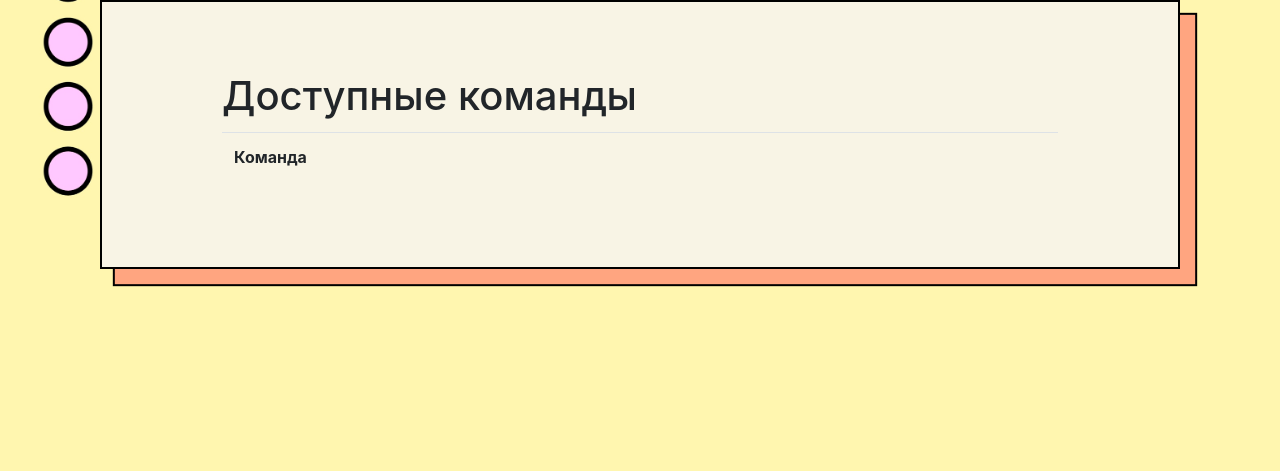
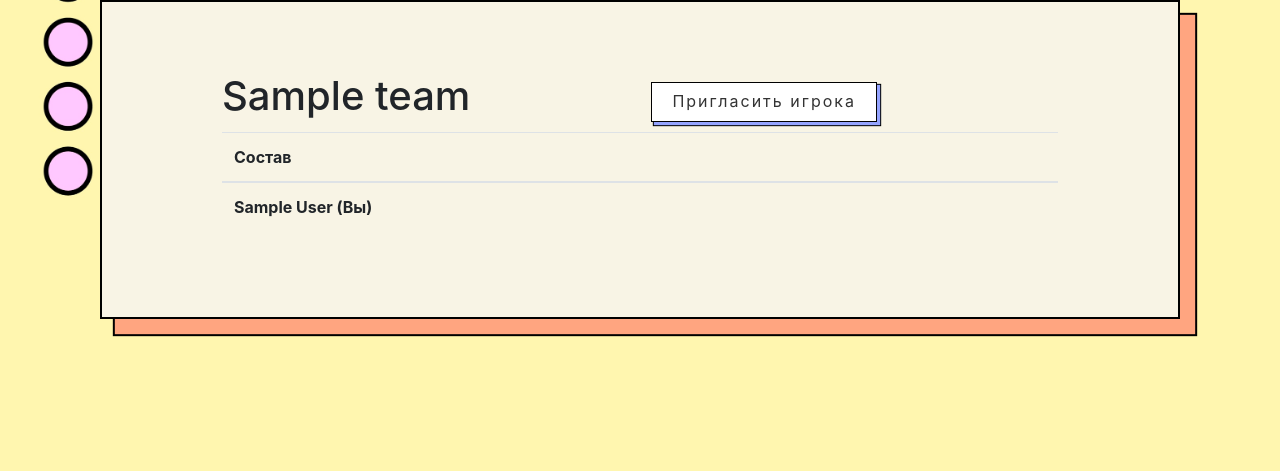
Before and after one commit to andrey545454/MathGame-CourseWork, a Django app: page /teams/1 in a window 1280 px wide. Shown: the part 56-527 px from the top of the page. Run offline with Django 4.2, Linux system fonts and the light colour scheme; a user stored in the database is signed in; tables that the repository leaves empty hold one stand-in row (values such as "Sample post"); lists and menus that the app fills with data are empty; some libraries are stand-ins or nearby versions.

Commit message:
add part of CRUD for team

```diff
--- a/game/urls.py
+++ b/game/urls.py
@@ -9,7 +9,9 @@ urlpatterns = [
     path('games/<int:pk>', views.selected_game, name='selected_game'),
 
     path('teams/', views.teams, name='teams'),
+    path('teams/create', views.create_team, name='create_team'),
     path('teams/<int:pk>', views.selected_team, name='selected_team'),
+    path('teams/<int:pk>/add', views.add_player, name='add_player'),
 
     path('profile/', views.profile, name='profile'),
 
--- a/game/views.py
+++ b/game/views.py
@@ -2,8 +2,9 @@ from django.http import HttpResponse
 from django.contrib.auth import login, logout, update_session_auth_hash
 from django.contrib.auth.decorators import login_required
 from django.shortcuts import render, redirect, get_object_or_404
+from django.utils.translation import gettext_lazy as _
 
-from .forms import RegisterForm, UpdateForm
+from .forms import *
 from .models import *
 
 # Create your views here.
@@ -14,6 +15,10 @@ def register(request):
         form = RegisterForm(request.POST)
         if form.is_valid():
             user = form.save()
+            Player.objects.create(
+                user=user,
+                status=PlayerStatus.objects.get(name='Активный')
+            ).save()
             login(request, user)
             return redirect('/')
     else:
@@ -27,27 +32,84 @@ def index(request):
 
 def games(request):
     g = Game.objects.all()
-    return render(request, 'games.html', {'games': g})
+    return render(request, 'game/games.html', {'games': g})
 
 
 @login_required
 def selected_game(request, pk):
     g = Game.objects.all()
-    print(pk)
-    return render(request, 'games.html', {'games': g})
+    return render(request, 'game/games.html', {'games': g})
 
 
 @login_required
 def teams(request):
     teams = Team.objects.filter(players__user=request.user)
-    return render(request, 'teams.html', {'teams': teams})
+    return render(request, 'team/teams.html', {'teams': teams})
+
+
+@login_required
+def create_team(request):
+
+    init_player = Player.objects.get(user=request.user)
+    init_status = TeamStatus.objects.get(name='Активный')
+
+    init_data = {
+        'captain': init_player,
+        'status': init_status
+    }
+
+    if request.method == 'POST':
+        form = CreateTeamForm(request.POST, initial=init_data)
+        if form.is_valid():
+            team = form.save()
+            team.players.add(init_player)
+            return redirect('/')
+    else:
+        form = CreateTeamForm(initial=init_data)
+
+    return render(request, 'team/create_team.html', {'form': form})
 
 
 @login_required
 def selected_team(request, pk):
     team = Team.objects.get(pk=pk)
-    print(team)
-    return render(request, 'teams.html')
+    captain = team.captain
+    players = team.players.all()
+    cur_player = players.get(user=request.user)
+
+    return render(request, 'team/selected_team.html',
+                  {'team': team,
+                   'captain': captain,
+                   'players': players,
+                   'cur_player': cur_player,
+                   })
+
+
+@login_required
+def add_player(request, pk):
+    team = Team.objects.get(pk=pk)
+    captain = team.captain
+
+    players = team.players.all()
+    cur_player = players.get(user=request.user)
+
+    if captain == cur_player:
+        if request.method == 'POST':
+            form = AddPlayerForm(request.POST)
+            if form.is_valid():
+                user = User.objects.get(username=form.cleaned_data['username'])
+                new_player = Player.objects.get(user=user)
+                if new_player not in players:
+                    team.players.add(new_player)
+                    return redirect('/')
+                else:
+                    form.add_error('username', _('Данный игрок уже в команде'))
+        else:
+            form = AddPlayerForm()
+
+        return render(request, 'team/add_player.html', {'form': form})
+
+    return redirect('/')
 
 
 @login_required
@@ -60,4 +122,4 @@ def profile(request):
             return redirect('/')
     else:
         form = UpdateForm(instance=request.user)
-    return render(request, 'profile.html', {'form': form})
+    return render(request, 'profile.html', {'form': form, 'user': request.user})
--- a/templates/registration/login.html
+++ b/templates/registration/login.html
@@ -1,10 +1,11 @@
 {% extends 'base.html' %}
+
+{% load crispy_forms_tags %}
 
 {% block title %}
     <title>Вход в аккаунт</title>
 {% endblock %}
 
-{% load crispy_forms_tags %}
 
 {% block navbar-auth%}
     <form class="form-inline">
--- a/templates/teams.html
+++ b/templates/team/add_player.html
@@ -1,4 +1,6 @@
 {% extends 'base.html' %}
+
+{% load crispy_forms_tags %}
 
 {% block title %}
     <title>Мои команды</title>
@@ -16,20 +18,12 @@
 {% block content %}
     <div class="frm">
         <div class="card-body">
-            <h1 class="card-title">Доступные команды</h1>
-            <table class="table">
-                <tr>
-                    <th>Команда</th>
-                </tr>
-                <tbody>
-                    {% for team in teams %}
-                        <tr>
-                            <td><strong>{{ team }}</strong></td>
-                            <td><a href="{% url 'selected_team' team.pk %}" class="frm-btn" role="button">Состав</a></td>
-                        </tr>
-                    {% endfor %}
-                </tbody>
-            </table>
+            <h1 class="card-title mr-auto">Добавление игрока в команду</h1>
+            <form method="POST">
+                {% csrf_token %}
+                {{ form|crispy }}
+                <button type="submit" class="frm-btn">Создать</button>
+            </form>
         </div>
     </div>
 {% endblock %}
--- /dev/null
+++ b/templates/team/selected_team.html
@@ -0,0 +1,43 @@
+{% extends 'base.html' %}
+
+{% block title %}
+    <title>Мои команды</title>
+{% endblock %}
+
+{% block navbar %}
+    <form class="form-inline mr-auto">
+        <a href="{% url 'index' %}" class="frm-btn" role="button">Главная</a>
+        <a href="{% url 'games' %}" class="frm-btn" role="button">Игры</a>
+        <a href="{% url 'teams' %}" class="frm-btn active" role="button">Мои команды</a>
+        <a href="{% url 'profile' %}" class="frm-btn" role="button">Профиль</a>
+    </form>
+{% endblock %}
+
+{% block content %}
+    <div class="frm">
+        <div class="card-body">
+            <form class="form-inline">
+                <h1 class="card-title">{{ team.name }}</h1>
+                {% if cur_player == captain %}
+                    <a href="{% url 'add_player' team.pk%}" class="frm-btn" role="button">Пригласить игрока</a>
+                {% endif %}
+            </form>
+            <table class="table">
+                <tr>
+                    <th>Состав</th>
+                </tr>
+                <tbody>
+                    {% for player in players %}
+                        <tr>
+                            {% if player == cur_player %}
+                                <td><strong>{{ player }} (Вы)</strong></td>
+                            {% else %}
+                                <td>{{ player }}</td>
+                            {% endif %}
+                        </tr>
+                    {% endfor %}
+                </tbody>
+            </table>
+        </div>
+    </div>
+{% endblock %}
```
Also changed, not shown: game/forms.py (+36 -0 lines), templates/game/games.html (renamed from templates/games.html, +4 -4 lines), templates/team/create_team.html (added, +29 -0 lines), templates/team/teams.html (added, +40 -0 lines).
